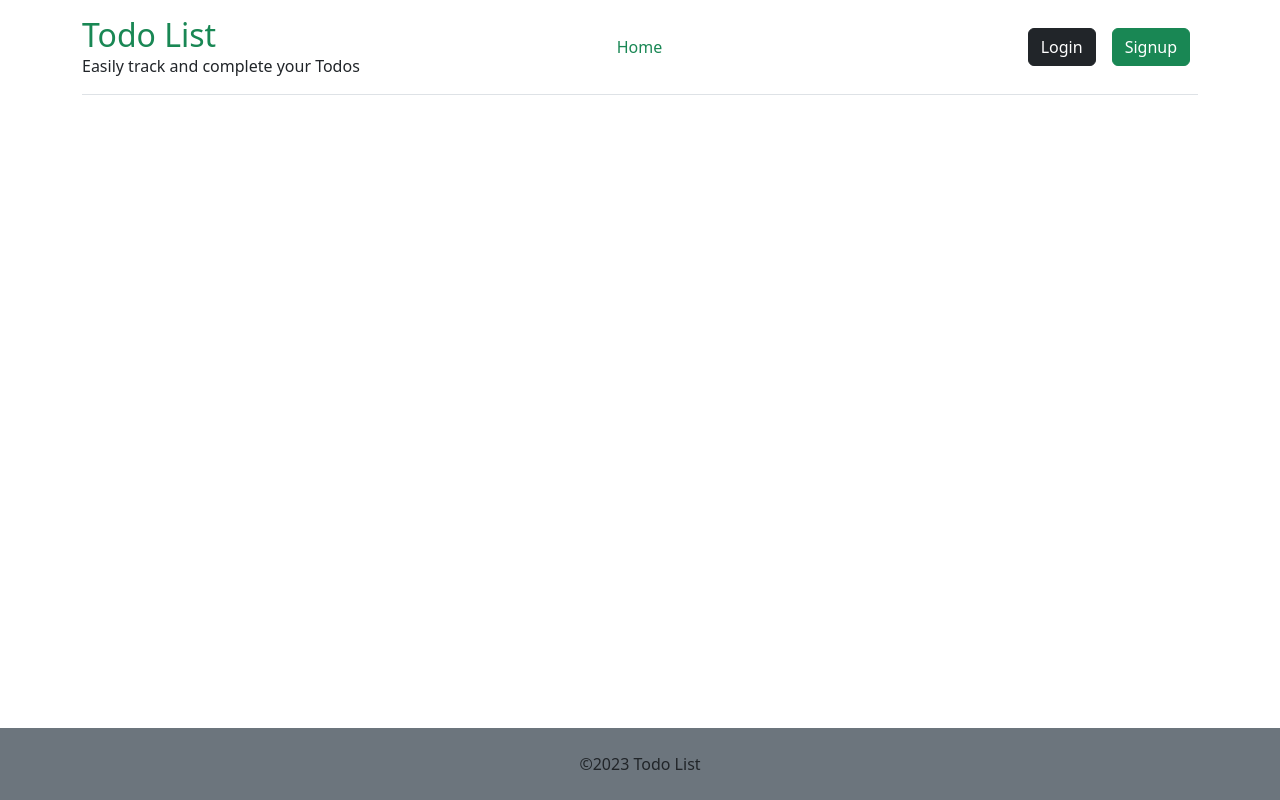
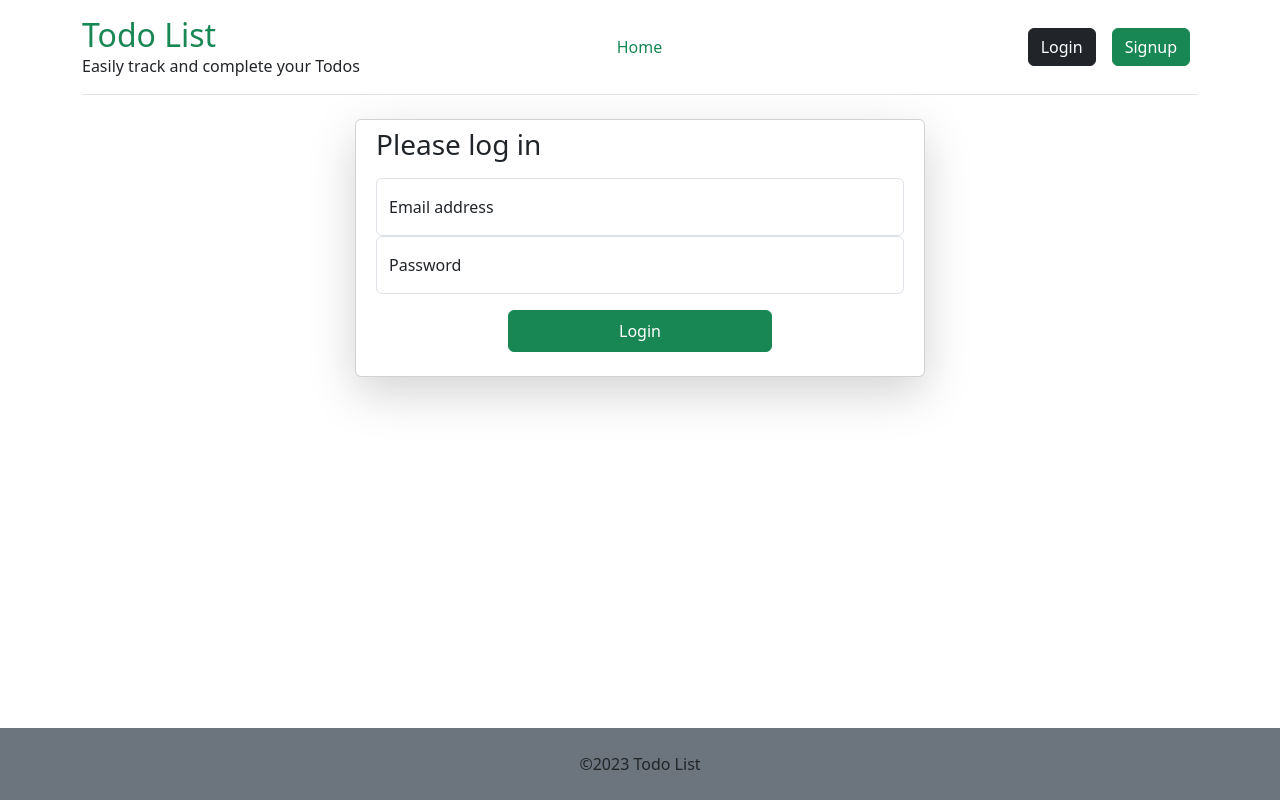
Before and after one commit to jacobhargraves/react-to-do-list, a React (Create React App) app in the folder client/: page /login in a window 1280 px wide. Built offline with nearby package versions, Linux system fonts and the light colour scheme.

Commit message:
user is able to log in

```diff
--- a/client/src/components/Header/index.js
+++ b/client/src/components/Header/index.js
@@ -27,10 +27,10 @@ const Header = () => {
       <div className="col-md-3 text-end">
       {Auth.loggedIn() ? (
             <>
-              <Link className="btn btn-lg btn-info m-2" to="/me">
+              <Link className="btn btn-success m-2" to="/me">
                 {Auth.getProfile().data.username}'s profile
               </Link>
-              <button className="btn btn-lg btn-light m-2" onClick={logout}>
+              <button className="btn btn-dark m-2" onClick={logout}>
                 Logout
               </button>
             </>
--- a/client/src/pages/Login.js
+++ b/client/src/pages/Login.js
@@ -1,16 +1,85 @@
-import React, { useState } from 'react';
-import { Link } from 'react-router-dom';
-import { useMutation } from '@apollo/client';
+import React, { useState } from "react";
+import { Link } from "react-router-dom";
+import { useMutation } from "@apollo/client";
+import { LOGIN_USER } from '../utils/mutations';
 
-import Auth from '../utils/auth';
+import Auth from "../utils/auth";
 
 const Login = (props) => {
+  const [formState, setFormState] = useState({ email: '', password: ''});
+  const [login, { error, data }] = useMutation(LOGIN_USER);
 
+  // function to update the state of the form as input changes
+  const handleChange = (event) => {
+    const { name, value } = event.target;
+
+    setFormState({
+      ...formState,
+      [name]: value,
+    });
+  };
+
+  const handleFormSubmit = async (event) => {
+    event.preventDefault();
+    console.log(formState);
+    try {
+      // retrieve data from the login mutation using the user's input email and password
+      const { data } = await login({
+        variables: { ...formState },
+      });
+      console.log(data);
+      Auth.login(data.login.token);
+    } catch (e) {
+      console.error(e);
+    }
+
+    // clear form
+    setFormState({
+      email: '',
+      password: '',
+    });
+  };
 
   return (
-    <main>
+    <div className="container">
+    <div className="row d-flex justify-content-center">
+        <main className="col-lg-6 col-md-12 card shadow-lg form-signin m-auto">
+          <form className="m-2" onSubmit={handleFormSubmit}>
+            <h2 className="h3 mb-3 fw-normal">Please log in</h2>
 
-    </main>
+            <div className="form-floating">
+              <input
+                type="email"
+                className="form-control"
+                id="floatingInput"
+                name="email"
+                placeholder="name@example.com"
+                value={formState.email}
+                onChange={handleChange}
+              ></input>
+              <label htmlFor="floatingInput">Email address</label>
+            </div>
+            <div className="form-floating">
+              <input
+                type="password"
+                className="form-control"
+                id="floatingPassword"
+                name="password"
+                placeholder="Password"
+                value={formState.password}
+                onChange={handleChange}
+              ></input>
+              <label htmlFor="floatingPassword">Password</label>
+            </div>
+            <div className="d-flex justify-content-center">
+            <button className="btn my-3 btn-success w-50 py-2" type="submit">
+              Login
+            </button>
+            </div>
+          </form>
+        </main>
+    </div>
+    </div>
   );
 };
 
```
Also changed, not shown: client/src/components/TodoForm/index.js (+11 -0 lines), client/src/components/TodoList/index.js (+11 -0 lines).
